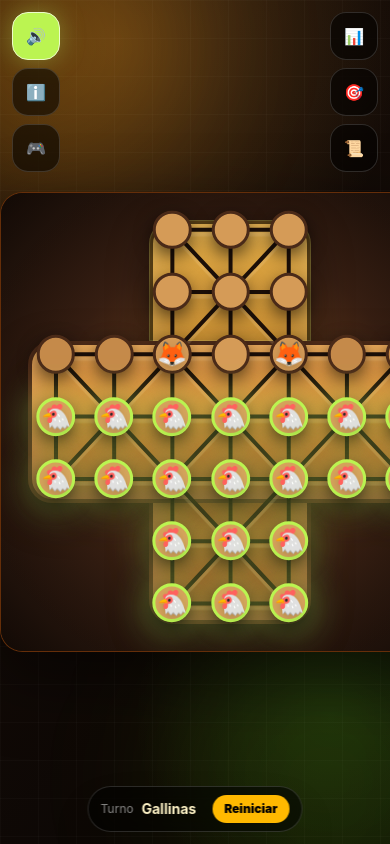
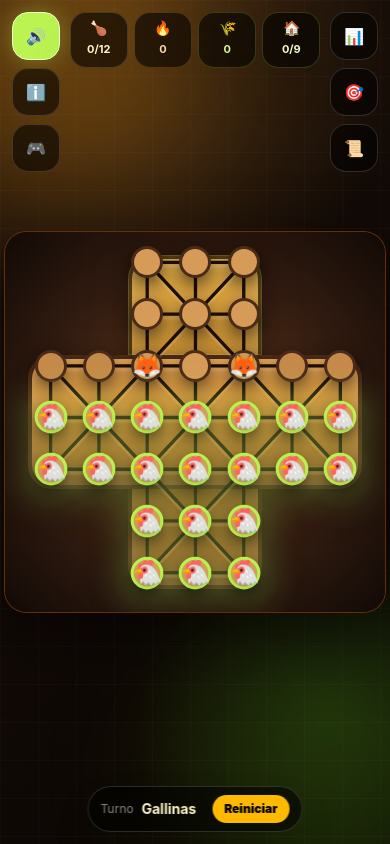
Before and after one commit to darlinarenas/cliente-zorroylagallina, a React (Vite) app: page / in a window 390 px wide. Both pictures are taken after a click on the button "Comenzar". Built offline with nearby package versions, Linux system fonts and the light colour scheme.

Commit message:
tablero centrado

```diff
--- a/src/App.jsx
+++ b/src/App.jsx
@@ -840,6 +840,27 @@ export default function ZorroGallinaPrototype() {
         <button onClick={() => setPanelMovil("modo")} className="w-12 h-12 rounded-2xl bg-black/55 text-white font-black backdrop-blur-xl border border-white/15">🎮</button>
       </div>
 
+      {juegoIniciado && !panelMovil && (
+        <div className="fixed left-[4.35rem] right-[4.35rem] top-3 z-40 sm:hidden grid grid-cols-4 gap-1.5 pointer-events-none">
+          <div className="rounded-2xl bg-black/60 border border-white/15 backdrop-blur-xl px-1.5 py-2 text-center shadow-2xl">
+            <div className="text-sm leading-none">🍗</div>
+            <b className="text-[11px] leading-none text-amber-100">{hensEaten}/12</b>
+          </div>
+          <div className="rounded-2xl bg-black/60 border border-orange-300/20 backdrop-blur-xl px-1.5 py-2 text-center shadow-2xl">
+            <div className="text-sm leading-none">🔥</div>
+            <b className="text-[11px] leading-none text-orange-200">{rachaZorro}</b>
+          </div>
+          <div className="rounded-2xl bg-black/60 border border-lime-300/20 backdrop-blur-xl px-1.5 py-2 text-center shadow-2xl">
+            <div className="text-sm leading-none">🌾</div>
+            <b className="text-[11px] leading-none text-lime-200">{rachaGallinas}</b>
+          </div>
+          <div className="rounded-2xl bg-black/60 border border-lime-300/20 backdrop-blur-xl px-1.5 py-2 text-center shadow-2xl">
+            <div className="text-sm leading-none">🏠</div>
+            <b className="text-[11px] leading-none text-lime-100">{hensInFarm}/9</b>
+          </div>
+        </div>
+      )}
+
       <div className="fixed right-3 top-3 z-40 sm:hidden flex flex-col gap-2">
         <button onClick={() => setPanelMovil("stats")} className="w-12 h-12 rounded-2xl bg-black/55 text-white font-black backdrop-blur-xl border border-white/15">📊</button>
         <button onClick={() => setPanelMovil("ayuda")} className="w-12 h-12 rounded-2xl bg-black/55 text-white font-black backdrop-blur-xl border border-white/15">🎯</button>
@@ -866,8 +887,8 @@ export default function ZorroGallinaPrototype() {
         )}
       </AnimatePresence>
 
-      <main className="relative w-full h-full sm:h-auto max-w-7xl grid grid-rows-1 xl:grid-rows-1 xl:grid-cols-[1fr_360px] gap-0 sm:gap-5 items-center justify-items-center">
-        <section className="relative flex h-full w-full items-center justify-center bg-transparent border-0 shadow-none p-0 sm:block sm:h-auto sm:rounded-[2rem] sm:bg-[#22130b]/75 sm:border sm:border-amber-500/25 sm:shadow-[0_25px_90px_rgba(0,0,0,.65)] sm:p-6 sm:backdrop-blur-xl">
+      <main className="relative w-full h-full sm:h-auto max-w-7xl grid grid-rows-1 xl:grid-rows-1 xl:grid-cols-[1fr_360px] gap-0 sm:gap-5 items-center justify-items-center overflow-hidden sm:overflow-visible">
+        <section className="relative flex h-full w-full items-center justify-center bg-transparent border-0 shadow-none px-1 py-0 sm:block sm:h-auto sm:rounded-[2rem] sm:bg-[#22130b]/75 sm:border sm:border-amber-500/25 sm:shadow-[0_25px_90px_rgba(0,0,0,.65)] sm:p-6 sm:backdrop-blur-xl">
           <div className="hidden sm:flex justify-between items-start mb-4 gap-3">
             <div>
               <div className="hidden sm:inline-flex items-center gap-2 rounded-full bg-lime-300/10 border border-lime-200/20 px-3 py-1 text-xs text-lime-100 mb-2">
@@ -882,7 +903,7 @@ export default function ZorroGallinaPrototype() {
             </div>
           </div>
 
-          <div ref={tableroRef} className="relative mx-auto aspect-square w-[118vw] max-w-[92dvh] sm:w-full sm:max-w-[790px] rounded-[1.4rem] sm:rounded-[2rem] bg-[#2b190f] shadow-[inset_0_0_60px_rgba(0,0,0,.75),0_25px_70px_rgba(0,0,0,.5)] overflow-hidden border border-amber-700/40 touch-none">
+          <div ref={tableroRef} className="relative mx-auto aspect-square w-[98vw] max-w-[calc(100dvh-7.4rem)] sm:w-full sm:max-w-[790px] rounded-[1.4rem] sm:rounded-[2rem] bg-[#2b190f] shadow-[inset_0_0_60px_rgba(0,0,0,.75),0_25px_70px_rgba(0,0,0,.5)] overflow-hidden border border-amber-700/40 touch-none">
             <div className="absolute inset-0 bg-[radial-gradient(circle_at_center,#8b5226_0%,#3b2114_54%,#140b06_100%)]" />
             <div className="absolute inset-0 opacity-40 bg-[radial-gradient(circle_at_50%_48%,transparent_0%,rgba(0,0,0,.32)_72%)]" />
 
```
